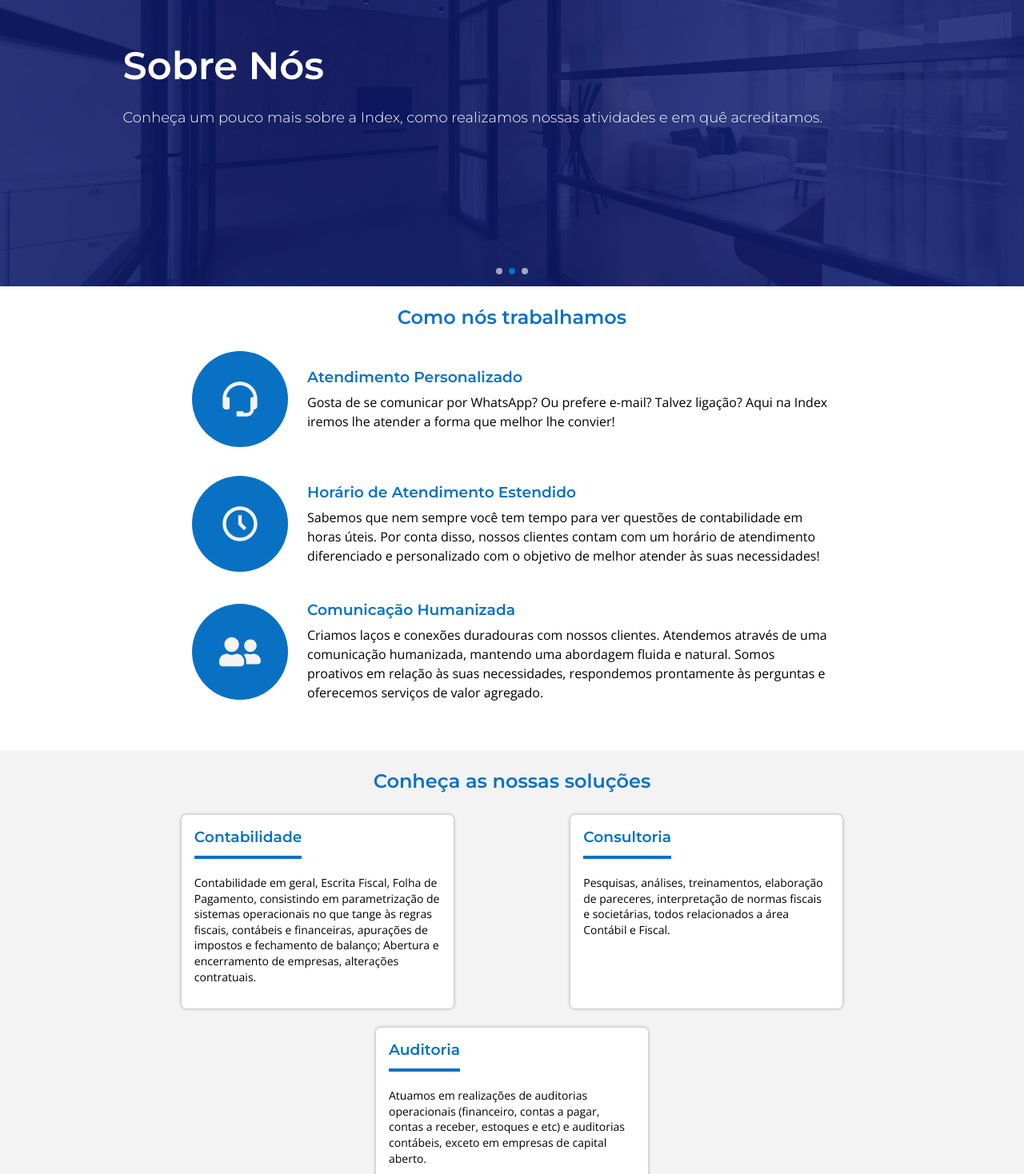
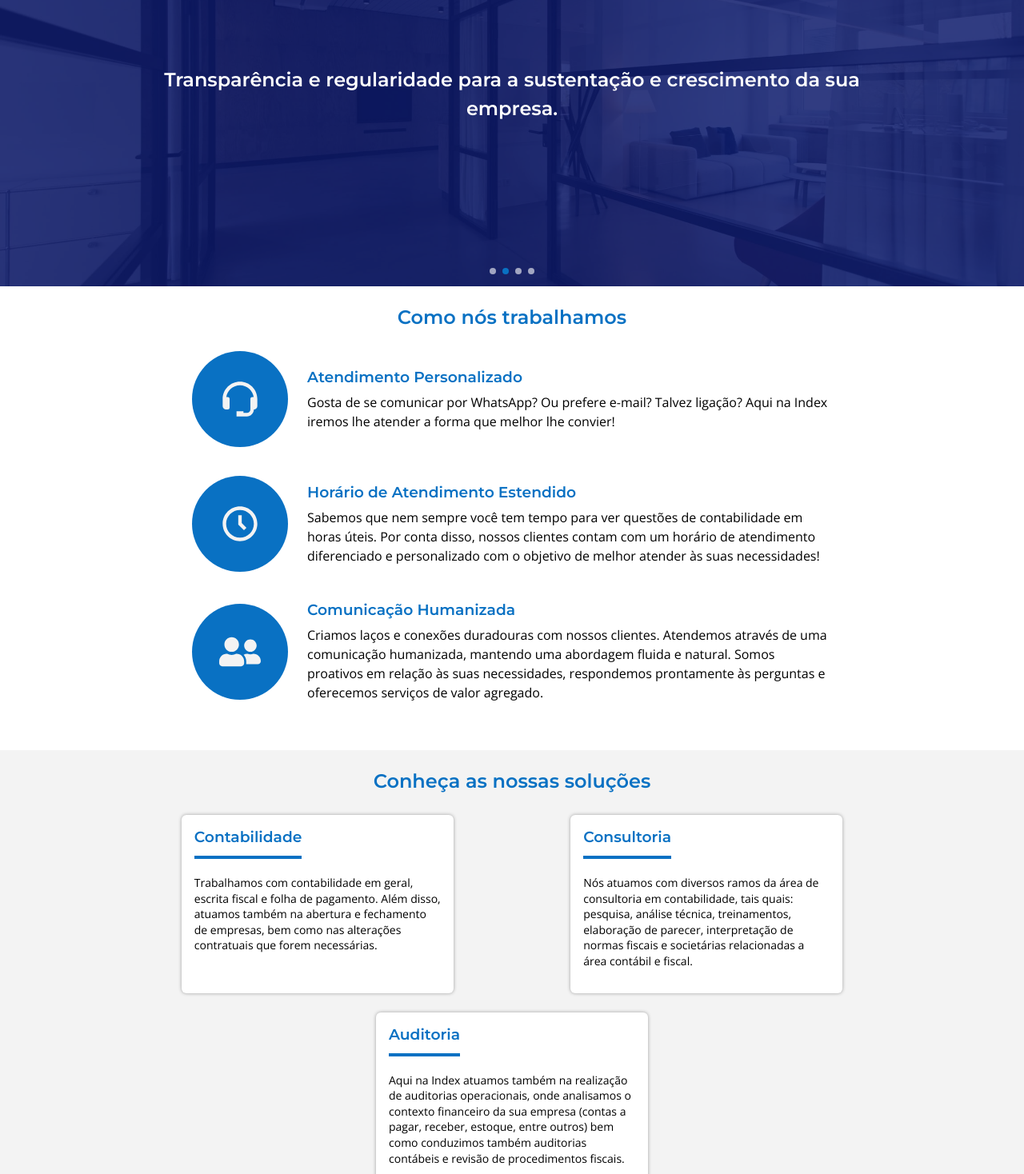
Before and after one commit to indexgestaocontabil/indexgestaocontabil.github.io, a React (Create React App) app: page / in a window 1280 px wide. Shown: the part 202-1670 px from the top of the page at 80% size. Built offline with nearby package versions, Linux system fonts and the light colour scheme.

Commit message:
Content Update

```diff
--- a/src/_vars.scss
+++ b/src/_vars.scss
@@ -17,6 +17,7 @@ $font-size-3: 18px;
 $font-size-4: 12px;
 $font-size-5: 48px;
 $font-size-6: 16px;
+$font-size-7: 32px;
 
 $breakpoint-mobile: '(max-width: 768px)';
 $breakpoint-phone: '(max-width: 576px)';
--- a/src/components/Hero/Hero.tsx
+++ b/src/components/Hero/Hero.tsx
@@ -6,6 +6,7 @@ type PropsType = {
   subtitle?: string;
   height?: number;
   heightUnit?: 'px' | 'vh';
+  className?: string;
 };
 
 const Hero = ({
@@ -14,9 +15,10 @@ const Hero = ({
   subtitle,
   height,
   heightUnit,
+  className,
 }: PropsType) => (
   <div
-    className="hero content-wrapper"
+    className={`hero content-wrapper ${className}`}
     style={{
       backgroundImage: `url(${background})`,
       height: `${height || 340}${heightUnit || 'px'}`,
--- a/src/pages/AboutPage/content.json
+++ b/src/pages/AboutPage/content.json
@@ -2,15 +2,15 @@
   "hero": {
     "background": "/hero-bg/about-1.jpg",
     "title": "Sobre Nós",
-    "subtitle": "Conheça um pouco mais sobre a Index, como realizamos nossas atividades e em quê acreditamos."
+    "subtitle": "Conheça um pouco mais sobre a Index, como realizamos nossas atividades e em que acreditamos."
   },
   "about": [
-    "Surgimos com o objetivo de oferecer um atendimento personalizado visando aprimorar a gestão de seu negócio, fornecendo informações contábeis confiáveis e tempestivas.",
+    "Atuando desde 2012, a Index surgiu com o objetivo de oferecer um atendimento personalizado visando aprimorar a gestão de seu negócio, fornecendo informações contábeis confiáveis e tempestivas.",
     "Ter a confiança dos clientes sempre foi a meta primordial de nossa organização, sejam pessoas físicas e jurídicas, inclusive estrangeiros, conduzindo os trabalhos de forma discreta e sigilosa.",
     "Contamos com uma equipe dinâmica e qualificada para atender desde a abertura até o planejamento estratégico, fortalecendo as bases necessárias para a consolidação de empresas.",
     "Executamos, de forma integrada, projetos com alto valor agregado, customizados para as necessidades e especificidades dos empresários, tendo o foco em micro, pequenas e médias empresas, dos mais variados ramos de atividade."
   ],
-  "mission": "Contribuir para o crescimento dos nossos clientes oferendo informações contábeis confiáveis para a melhor tomada de decisão.",
+  "mission": "Contribuir para o crescimento dos nossos clientes oferecendo informações contábeis confiáveis para a melhor tomada de decisão.",
   "vision": "Tornar-se referência na área contábil, através da prestação de serviço com total transparência e compromisso com os nossos clientes.",
   "values": {
     "text": "A Index opera baseada em valores que são essenciais em toda relação entre nossa equipe e nossos clientes.",
--- a/src/pages/HomePage/HomePage.scss
+++ b/src/pages/HomePage/HomePage.scss
@@ -1,5 +1,16 @@
 @import '../../placeholders';
 @import '../../vars';
+
+.home {
+  .slide-hero {
+    .hero-title {
+      text-align: center;
+      line-height: 1.5em;
+      font-size: $font-size-2;
+      padding: 0 24px;
+    }
+  }
+}
 
 .featured-services {
   display: flex;
--- a/src/pages/HomePage/HomePage.tsx
+++ b/src/pages/HomePage/HomePage.tsx
@@ -25,7 +25,13 @@ const getIcon = (icon: string) => {
 
 const HomePage = () => {
   const slides: JSX.Element[] = HomeContent.slides.map((slide, index) => (
-    <Hero {...slide} key={`hero-${index}}`} height={60} heightUnit="vh" />
+    <Hero
+      {...slide}
+      key={`hero-${index}}`}
+      height={60}
+      heightUnit="vh"
+      className="slide-hero"
+    />
   ));
 
   const renderFeaturedServices = () => (
@@ -82,11 +88,11 @@ const HomePage = () => {
   );
 
   return (
-    <>
+    <div className="home">
       <Slides slides={slides} />
       {renderFeaturedServices()}
       {renderSolutions()}
-    </>
+    </div>
   );
 };
 
--- a/src/pages/HomePage/content.json
+++ b/src/pages/HomePage/content.json
@@ -2,18 +2,19 @@
   "slides": [
     {
       "background": "/hero-bg/contact-2.jpg",
-      "title": "Contato",
-      "subtitle": "Nosso time de atendimento ao cliente está esperando por você!"
+      "title": "Um escritório de contabilidade completo e moderno, focado em micro, pequenas e médias empresas, que trabalha em parceria com seu cliente."
     },
     {
       "background": "/hero-bg/about-1.jpg",
-      "title": "Sobre Nós",
-      "subtitle": "Conheça um pouco mais sobre a Index, como realizamos nossas atividades e em quê acreditamos."
+      "title": "Transparência e regularidade para a sustentação e crescimento da sua empresa."
     },
     {
       "background": "/hero-bg/services-3.jpg",
-      "title": "Serviços",
-      "subtitle": "Projetos com alto valor agregado, customizados para as necessidades e especificidades dos empresários, tendo o foco em micro, pequenas e médias empresas, dos mais variados ramos de atividade."
+      "title": "Assessoria e consultoria que fazem a diferença no resultado do seu negócio."
+    },
+    {
+      "background": "/hero-bg/services-3.jpg",
+      "title": "Contabilidade consultiva que ajuda você a tomar decisões assertivas sobre o futuro do seu negócio."
     }
   ],
   "featuredItems": {
@@ -41,15 +42,15 @@
     "items": [
       {
         "title": "Contabilidade",
-        "description": "Contabilidade em geral, Escrita Fiscal, Folha de Pagamento, consistindo em parametrização de sistemas operacionais no que tange às regras fiscais, contábeis e financeiras, apurações de impostos e fechamento de balanço; Abertura e encerramento de empresas, alterações contratuais."
+        "description": "Trabalhamos com contabilidade em geral, escrita fiscal e folha de pagamento. Além disso, atuamos também na abertura e fechamento de empresas, bem como nas alterações contratuais que forem necessárias."
       },
       {
         "title": "Consultoria",
-        "description": "Pesquisas, análises, treinamentos, elaboração de pareceres, interpretação de normas fiscais e societárias, todos relacionados a área Contábil e Fiscal."
+        "description": "Nós atuamos com diversos ramos da área de consultoria em contabilidade, tais quais: pesquisa, análise técnica, treinamentos, elaboração de parecer, interpretação de normas fiscais e societárias relacionadas a área contábil e fiscal."
       },
       {
         "title": "Auditoria",
-        "description": "Atuamos em realizações de auditorias operacionais (financeiro, contas a pagar, contas a receber, estoques e etc) e auditorias contábeis, exceto em empresas de capital aberto."
+        "description": "Aqui na Index atuamos também na realização de auditorias operacionais, onde analisamos o contexto financeiro da sua empresa (contas a pagar, receber, estoque, entre outros) bem como conduzimos também auditorias contábeis e revisão de procedimentos fiscais."
       }
     ]
   }
```
Also changed, not shown: src/pages/ServicesPage/content.json (+14 -14 lines).
